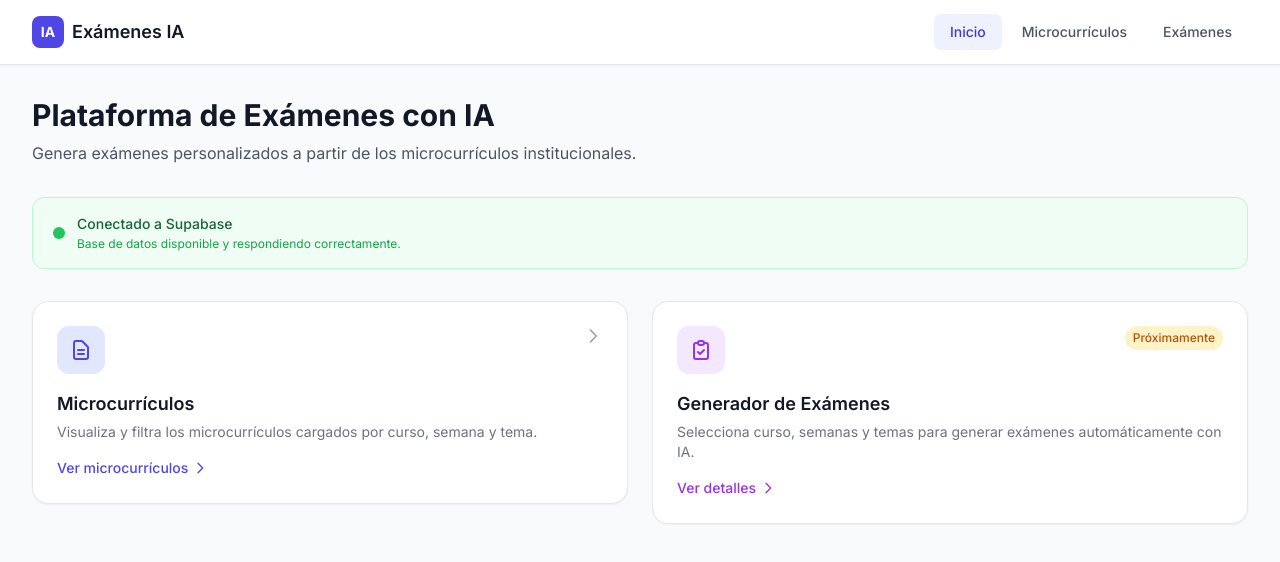
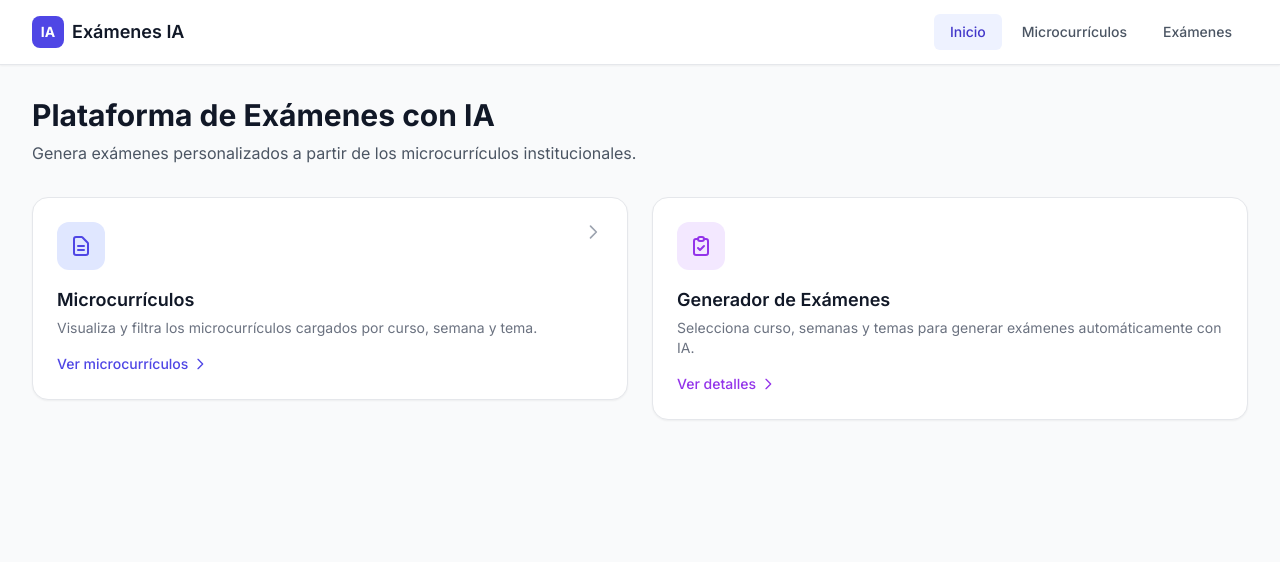
Before and after one commit to santirs1231/Examnes-ia, a Next.js app: page / in a window 1280 px wide. Shown: the top 562 px of the page. Built offline with nearby package versions, Linux system fonts and the light colour scheme; no server answers; the database is empty.

Commit message:
refactor: actualizar descripción de exportación y simplificar conexión a Supabase

```diff
--- a/src/app/examenes/page.tsx
+++ b/src/app/examenes/page.tsx
@@ -27,7 +27,7 @@ const featuresPendientes = [
   },
   {
     titulo: 'Exportar examen',
-    descripcion: 'Descarga el examen generado en formato PDF o Word.',
+    descripcion: 'Descarga el examen generado en formato txt',
     icono: '📄',
   },
 ]
--- a/src/app/microcurriculos/page.tsx
+++ b/src/app/microcurriculos/page.tsx
@@ -1,5 +1,4 @@
 import { getMicrocurriculoCompleto } from '@/lib/queries'
-import { testConnection } from '@/lib/supabase'
 import MicrocurriculosCliente from '@/components/MicrocurriculosCliente'
 
 export const metadata = {
@@ -7,41 +6,17 @@ export const metadata = {
 }
 
 export default async function MicrocurriculosPage() {
-  const [connected, initialData] = await Promise.all([
-    testConnection(),
-    getMicrocurriculoCompleto(),
-  ])
+  const initialData = await getMicrocurriculoCompleto()
 
   return (
     <div className="space-y-6">
       {/* Header */}
-      <div className="flex items-start justify-between">
-        <div>
-          <h1 className="text-2xl font-bold text-gray-900">Microcurrículos</h1>
-          <p className="mt-1 text-sm text-gray-500">
-            Consulta y filtra el contenido curricular por curso, semana y tema.
-          </p>
-        </div>
-
-        {/* Badge conexión */}
-        <div className={`flex items-center gap-2 px-3 py-1.5 rounded-full text-xs font-medium border ${
-          connected
-            ? 'bg-green-50 border-green-200 text-green-700'
-            : 'bg-red-50 border-red-200 text-red-700'
-        }`}>
-          <div className={`w-2 h-2 rounded-full ${connected ? 'bg-green-500' : 'bg-red-500'}`} />
-          {connected ? 'Supabase conectado' : 'Sin conexión'}
-        </div>
+      <div>
+        <h1 className="text-2xl font-bold text-gray-900">Microcurrículos</h1>
+        <p className="mt-1 text-sm text-gray-500">
+          Consulta y filtra el contenido curricular por materia y semana.
+        </p>
       </div>
-
-      {/* Aviso si no hay conexión */}
-      {!connected && (
-        <div className="bg-amber-50 border border-amber-200 rounded-xl p-4 text-sm text-amber-800">
-          <strong>Sin conexión a Supabase.</strong> Configura las credenciales en{' '}
-          <code className="font-mono text-xs bg-amber-100 px-1.5 py-0.5 rounded">.env.local</code>{' '}
-          para ver los datos reales.
-        </div>
-      )}
 
       {/* Componente cliente con filtros y resultados */}
       <MicrocurriculosCliente initialData={initialData} />
--- a/src/app/page.tsx
+++ b/src/app/page.tsx
@@ -1,9 +1,6 @@
 import Link from 'next/link'
-import { testConnection } from '@/lib/supabase'
 
-export default async function Home() {
-  const connected = await testConnection()
-
+export default function Home() {
   return (
     <div className="space-y-8">
       {/* Header */}
@@ -14,25 +11,6 @@ export default async function Home() {
         <p className="mt-2 text-gray-600">
           Genera exámenes personalizados a partir de los microcurrículos institucionales.
         </p>
-      </div>
-
-      {/* Estado de conexión Supabase */}
-      <div className={`flex items-center gap-3 px-5 py-4 rounded-xl border ${
-        connected
-          ? 'bg-green-50 border-green-200'
-          : 'bg-red-50 border-red-200'
-      }`}>
-        <div className={`w-3 h-3 rounded-full ${connected ? 'bg-green-500' : 'bg-red-500'}`} />
-        <div>
-          <p className={`font-medium text-sm ${connected ? 'text-green-800' : 'text-red-800'}`}>
-            {connected ? 'Conectado a Supabase' : 'Sin conexión a Supabase'}
-          </p>
-          <p className={`text-xs mt-0.5 ${connected ? 'text-green-600' : 'text-red-600'}`}>
-            {connected
-              ? 'Base de datos disponible y respondiendo correctamente.'
-              : 'Verifica las credenciales en el archivo .env.local'}
-          </p>
-        </div>
       </div>
 
       {/* Cards de navegación */}
@@ -74,9 +52,6 @@ export default async function Home() {
                     d="M9 5H7a2 2 0 00-2 2v12a2 2 0 002 2h10a2 2 0 002-2V7a2 2 0 00-2-2h-2M9 5a2 2 0 002 2h2a2 2 0 002-2M9 5a2 2 0 012-2h2a2 2 0 012 2m-6 9l2 2 4-4" />
                 </svg>
               </div>
-              <span className="text-xs font-medium bg-amber-100 text-amber-700 px-2 py-1 rounded-full">
-                Próximamente
-              </span>
             </div>
             <h2 className="mt-4 text-lg font-semibold text-gray-900">Generador de Exámenes</h2>
             <p className="mt-1 text-sm text-gray-500">
@@ -92,24 +67,6 @@ export default async function Home() {
         </Link>
       </div>
 
-      {/* Info setup */}
-      {!connected && (
-        <div className="bg-amber-50 border border-amber-200 rounded-xl p-5">
-          <h3 className="font-semibold text-amber-900 text-sm">Configurar conexión a Supabase</h3>
-          <p className="mt-1 text-sm text-amber-700">
-            Edita el archivo{' '}
-            <code className="bg-amber-100 px-1.5 py-0.5 rounded font-mono text-xs">.env.local</code>{' '}
-            en la raíz del proyecto y reemplaza los valores:
-          </p>
-          <pre className="mt-3 bg-amber-100 rounded-lg p-3 text-xs text-amber-900 overflow-x-auto">
-{`NEXT_PUBLIC_SUPABASE_URL=https://tu-proyecto.supabase.co
-NEXT_PUBLIC_SUPABASE_ANON_KEY=tu_anon_key`}
-          </pre>
-          <p className="mt-2 text-xs text-amber-600">
-            Encuentra estas credenciales en tu proyecto de Supabase: Settings → API
-          </p>
-        </div>
-      )}
     </div>
   )
 }
```
